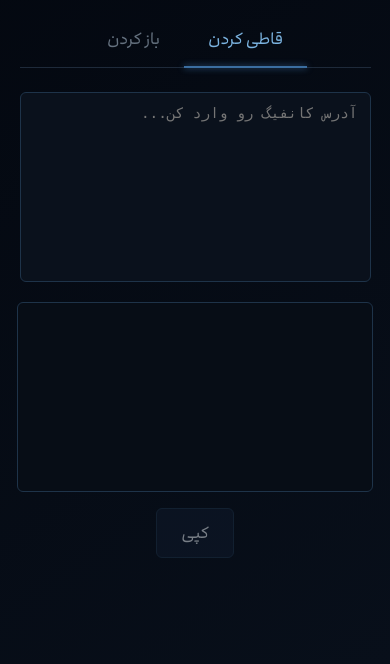
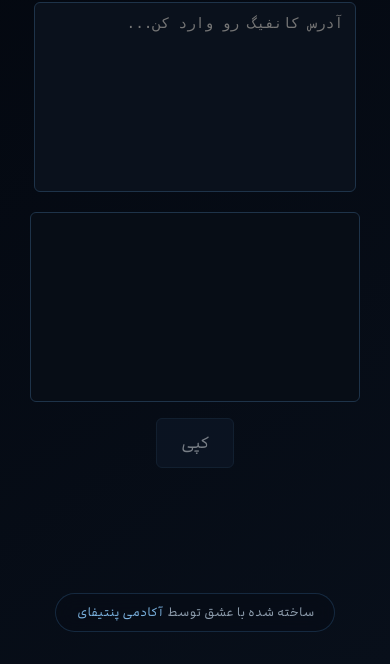
Before and after one commit to iits623/configuration-encryption, a plain HTML site: page index.html in a window 390 px wide. Shown: the part 180-844 px from the top of the page. Drawn offline with Linux system fonts and the light colour scheme.

Commit message:
add footer

```diff
--- a/index.html
+++ b/index.html
@@ -49,6 +49,18 @@
       </div>
     </div>
 
+    <footer class="footer">
+      <div class="footer-content">
+        <p class="footer-text">
+           ساخته شده با عشق توسط
+          <a href="https://pentify.ir/" target="_blank" rel="noopener noreferrer" class="footer-link">
+            آکادمی پنتیفای
+          </a>
+        </p>
+        <div class="footer-glow"></div>
+      </div>
+    </footer>
+
     <script src="script.js"></script>
   </body>
 </html>
--- a/style.css
+++ b/style.css
@@ -1,4 +1,3 @@
-/* ========== style.css ========== */
 :root {
   --background-color: #050b14;
   --text-color: #e8eef4;
@@ -35,12 +34,15 @@ body {
   background-color: var(--background-color);
   color: var(--text-color);
   display: flex;
-  justify-content: center;
+  flex-direction: column;
+  justify-content: space-between;
   align-items: center;
   min-height: 100vh;
   margin: 0;
   font-size: 16px;
   background: linear-gradient(145deg, #03070f 0%, #080f1a 100%);
+  padding: 1rem;
+  box-sizing: border-box;
 }
 
 .container {
@@ -213,9 +215,6 @@ button:disabled {
   transform: translateY(-1px);
 }
 
-/* ========== اسکرول بارهای خوشگل سرمه‌ای ========== */
-
-/* اسکرول بار مخصوص textarea */
 textarea::-webkit-scrollbar {
   width: 8px;
   height: 8px;
@@ -238,7 +237,6 @@ textarea::-webkit-scrollbar-thumb:hover {
   box-shadow: 0 0 4px #3b6ea0;
 }
 
-/* اسکرول بار مخصوص result-box */
 .result-box::-webkit-scrollbar {
   width: 8px;
   height: 8px;
@@ -261,7 +259,6 @@ textarea::-webkit-scrollbar-thumb:hover {
   box-shadow: 0 0 4px #3b6ea0;
 }
 
-/* اسکرول بار عمومی برای کل سایت */
 ::-webkit-scrollbar {
   width: 8px;
   height: 8px;
@@ -281,7 +278,6 @@ textarea::-webkit-scrollbar-thumb:hover {
   background: #3b6ea0;
 }
 
-/* فایرفاکس */
 * {
   scrollbar-width: thin;
   scrollbar-color: #1e3349 #070d16;
@@ -298,3 +294,135 @@ textarea::-webkit-scrollbar-thumb:hover {
     width: 100%;
   }
 }
+
+.footer {
+  margin-top: auto;
+  padding: 1.5rem 1rem;
+  position: relative;
+  width: 100%;
+  display: flex;
+  justify-content: center;
+  align-items: center;
+  animation: fadeInUp 0.6s ease-out;
+}
+
+.footer-content {
+  position: relative;
+  text-align: center;
+  padding: 0.75rem 1.5rem;
+  background: rgba(7, 13, 22, 0.6);
+  backdrop-filter: blur(10px);
+  border-radius: 50px;
+  border: 1px solid rgba(59, 110, 160, 0.3);
+  transition: all 0.3s ease;
+  max-width: 90%;
+}
+
+.footer-content:hover {
+  border-color: rgba(59, 110, 160, 0.8);
+  box-shadow: 0 0 20px rgba(59, 110, 160, 0.2);
+  transform: translateY(-2px);
+}
+
+.footer-text {
+  margin: 0;
+  font-size: 0.9rem;
+  color: #8e9eae;
+  letter-spacing: 0.5px;
+  font-weight: 500;
+  direction: rtl;
+}
+
+.heart {
+  display: inline-block;
+  color: #ff3366;
+  font-size: 1rem;
+  animation: heartbeat 1.5s ease infinite;
+  text-shadow: 0 0 5px #ff3366;
+}
+
+.footer-link {
+  color: #7bb3e0;
+  text-decoration: none;
+  font-weight: 600;
+  transition: all 0.2s ease;
+  position: relative;
+  padding: 0 2px;
+}
+
+.footer-link::after {
+  content: '';
+  position: absolute;
+  bottom: -2px;
+  left: 0;
+  width: 0%;
+  height: 1px;
+  background: linear-gradient(90deg, #7bb3e0, #3b6ea0);
+  transition: width 0.3s ease;
+}
+
+.footer-link:hover {
+  color: #c5deff;
+  text-shadow: 0 0 8px rgba(59, 110, 160, 0.5);
+}
+
+.footer-link:hover::after {
+  width: 100%;
+}
+
+.footer-glow {
+  position: absolute;
+  top: 50%;
+  left: 50%;
+  transform: translate(-50%, -50%);
+  width: 90%;
+  height: 90%;
+  background: radial-gradient(circle, rgba(59, 110, 160, 0.1), transparent);
+  border-radius: 50px;
+  pointer-events: none;
+  opacity: 0;
+  transition: opacity 0.3s ease;
+}
+
+.footer-content:hover .footer-glow {
+  opacity: 1;
+}
+
+@keyframes heartbeat {
+  0%, 100% {
+    transform: scale(1);
+  }
+  50% {
+    transform: scale(1.2);
+  }
+}
+
+@keyframes fadeInUp {
+  from {
+    opacity: 0;
+    transform: translateY(20px);
+  }
+  to {
+    opacity: 1;
+    transform: translateY(0);
+  }
+}
+
+@media (max-width: 550px) {
+  .footer {
+    margin-top: auto;
+    padding: 1rem;
+  }
+
+  .footer-content {
+    padding: 0.6rem 1.2rem;
+  }
+
+  .footer-text {
+    font-size: 0.75rem;
+  }
+
+  .heart {
+    font-size: 0.85rem;
+  }
+}
```
